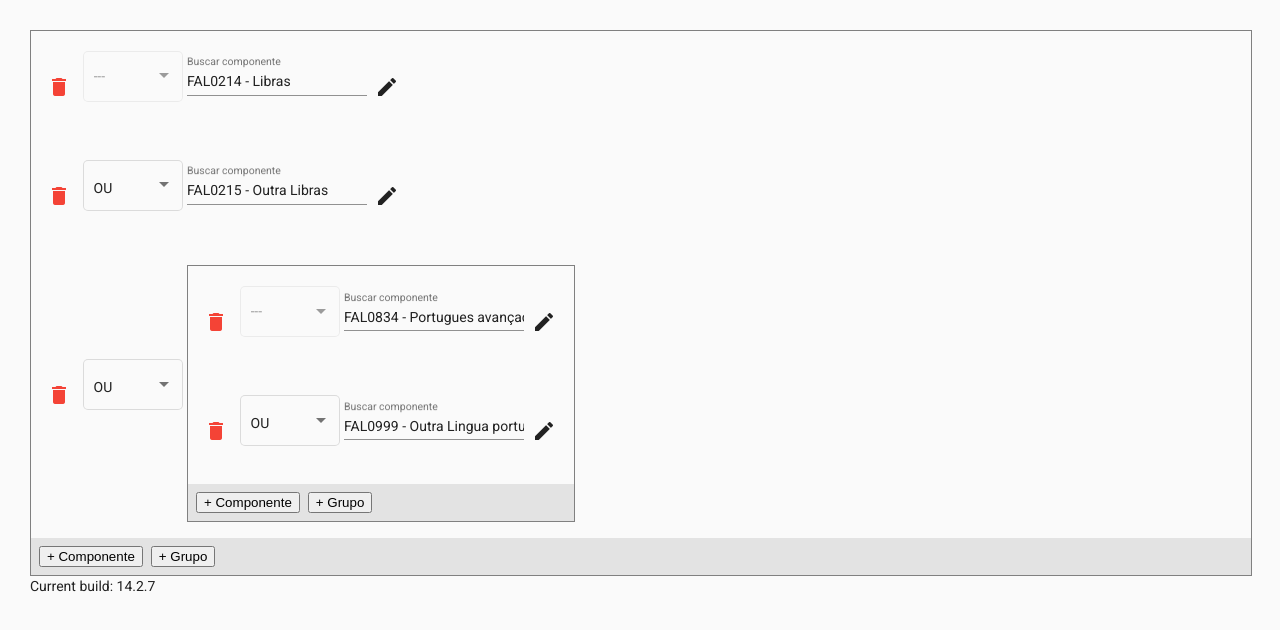
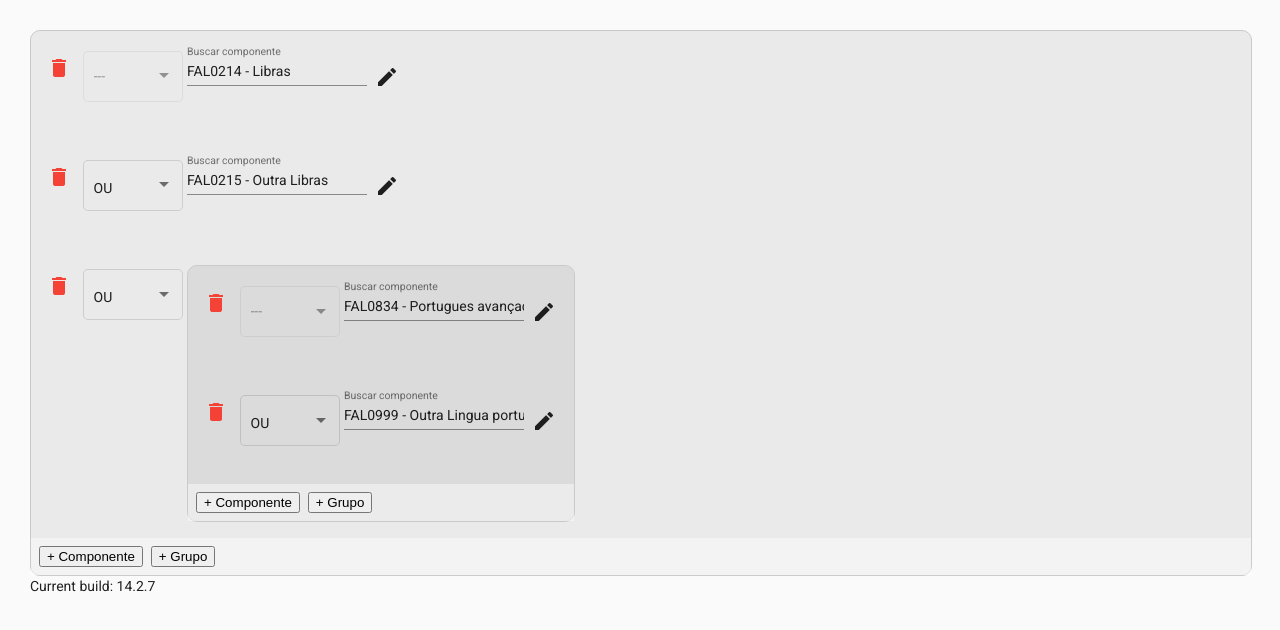
Before and after one commit to yuripjes/expressoes-curriculares-UFG, an Angular app: page / in a window 1280 px wide. Shown: the top 630 px of the page. Built offline with nearby package versions, Linux system fonts and the light colour scheme.

Commit message:
adiciona inclusao de componentes e grupos

```diff
--- a/src/app/components/card-principal/card-principal.component.html
+++ b/src/app/components/card-principal/card-principal.component.html
@@ -1,11 +1,11 @@
 <div class="principal">
 
     <!-- ngfor aqui-->
-    <linha-item-expressao *ngFor="let ie of itemExpressoes; let i = index" [itemExpressao]="ie" [index]="i"></linha-item-expressao>
+    <linha-item-expressao *ngFor="let ie of itemExpressoes; let i = index" [itemExpressao]="ie" [index]="i" [alturaDoNo]="alturaDoNo"></linha-item-expressao>
 
     <div class="rodape">
-        <button>+ Componente</button>
-        <button>+ Grupo</button>
+        <button (click)="adicionarComponente()">+ Componente</button>
+        <button (click)="adicionarGrupo()">+ Grupo</button>
     </div>
 
 </div>
--- a/src/app/components/card-principal/card-principal.component.scss
+++ b/src/app/components/card-principal/card-principal.component.scss
@@ -1,7 +1,10 @@
 .principal {
     /*padding: 0.5rem;*/
     width: 100%;
-    border: 1px solid gray;
+    border: 1px solid #cacaca;;
+    border-radius: 10px;
+
+    background-color: rgba(91, 91, 91, 0.10);
 }
 
 .rodape {
@@ -9,5 +12,5 @@
     display: flex;
     flex-direction: row;
     gap: 0.5rem;
-    background-color: #e3e3e3;
+    background-color: #ffffff6e;
 }
--- a/src/app/components/card-principal/card-principal.component.ts
+++ b/src/app/components/card-principal/card-principal.component.ts
@@ -10,9 +10,31 @@ export class CardPrincipalComponent implements OnInit {
 
   @Input() itemExpressoes: ItemExpressao[] = [];
 
+  @Input() alturaDoNo: number = 0; //0 = raiz
+
   constructor() { }
 
   ngOnInit(): void {
   }
 
+  adicionarComponente(){
+    console.log('adicionarComponente()')
+    let itemExpressao = new ItemExpressao();
+    itemExpressao.tipo = 'COMPONENTE';
+    this.itemExpressoes.push(itemExpressao);
+  }
+
+
+  adicionarGrupo(){
+    console.log('adicionarGrupo()')
+    let itemExpressao = new ItemExpressao();
+    itemExpressao.tipo = 'EXPRESSAO';
+
+    let itemExpressaoChildren = new ItemExpressao();
+    itemExpressaoChildren.tipo = 'COMPONENTE';
+
+    itemExpressao.children.push(itemExpressaoChildren);
+
+    this.itemExpressoes.push(itemExpressao);
+  }
 }
--- a/src/app/components/linha-item-expressao/linha-item-expressao.component.html
+++ b/src/app/components/linha-item-expressao/linha-item-expressao.component.html
@@ -28,6 +28,6 @@
     </ng-template>
 
     <ng-template #elseExpressao>
-        <card-principal [itemExpressoes]="itemExpressao.children"></card-principal>
+        <card-principal [itemExpressoes]="itemExpressao.children" [alturaDoNo]="alturaDoNo + 1"></card-principal>
     </ng-template>
 </div>
--- a/src/app/components/linha-item-expressao/linha-item-expressao.component.scss
+++ b/src/app/components/linha-item-expressao/linha-item-expressao.component.scss
@@ -2,7 +2,7 @@
     display: flex;
     flex-direction: row;
     flex-wrap: nowrap;
-    align-items: center;
+    align-items: start;
     gap: 0.25rem;
     padding: 1rem 0.5rem;
 }
--- a/src/app/components/linha-item-expressao/linha-item-expressao.component.ts
+++ b/src/app/components/linha-item-expressao/linha-item-expressao.component.ts
@@ -13,6 +13,8 @@ export class LinhaItemExpressaoComponent implements OnInit {
 
   modoEdicao: boolean = false;
 
+  @Input() alturaDoNo: number = 0; //0 = raiz
+
   constructor() { }
 
   ngOnInit(): void {
--- a/src/app/model/itemExpressao.model.ts
+++ b/src/app/model/itemExpressao.model.ts
@@ -3,5 +3,5 @@ export class ItemExpressao {
     operador: 'E' | 'OU' | null;
 	tipo: 'COMPONENTE' | 'EXPRESSAO'; //Se houverem mais tipos, o linha-item-expressao.component.html deverá ser refatorado
 	componente: string;
-	children: ItemExpressao[]
+	children: ItemExpressao[] = []
 }
```
